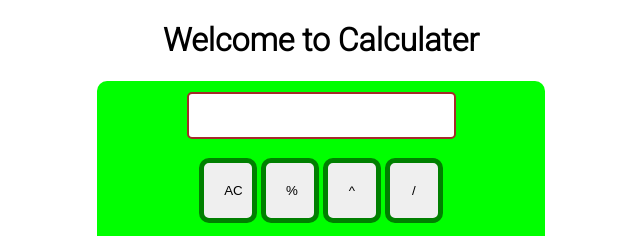
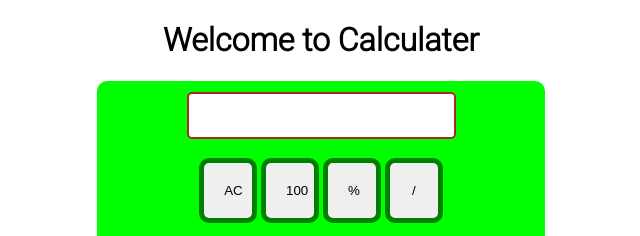
Before and after one commit to VaibhavCoder123/Basic-Calculater, a plain HTML site: page index.html in a window 1280 px wide. Shown: the top 236 px of the page, 327-967 px from the left. Drawn offline with Linux system fonts and the light colour scheme.

Commit message:
Update index.html

```diff
--- a/index.html
+++ b/index.html
@@ -16,8 +16,8 @@
         </div>
         <div class="row">
             <button class="button">AC</button>
+            <button class="button">100</button>
             <button class="button">%</button>
-            <button class="button">^</button>
             <button class="button">/</button>
         </div>
         <div class="row">
```
